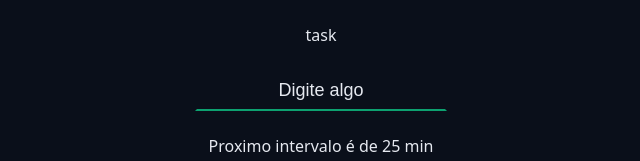
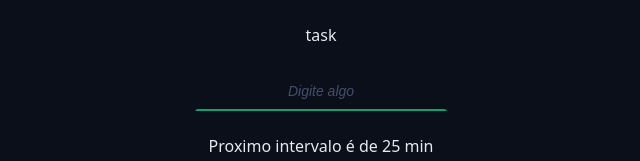
Before and after one commit to ravibarbosals/chronos-pomodoro, a React (Vite) app: page / in a window 1280 px wide. Shown: the part 517-678 px from the top of the page, without its empty margins (319-959 px from the left). Built offline with nearby package versions, Linux system fonts and the light colour scheme.

Commit message:
feat: implement task name state management in MainForm component

```diff
--- a/src/components/MainForm/index.tsx
+++ b/src/components/MainForm/index.tsx
@@ -2,8 +2,11 @@ import { PlayCircleIcon } from 'lucide-react';
 import { Cycles } from '../Cycles';
 import { DefaultButton } from '../DefaultButton';
 import { DefaultInput } from '../DefaultInput';
+import { useState } from 'react';
 
 export function MainForm() {
+  const [taskName, setTaskName] = useState('');
+
   function handleCreateNewTask(event: React.FormEvent<HTMLFormElement>) {
     event.preventDefault();
 
@@ -16,7 +19,9 @@ export function MainForm() {
           labelText='task'
           id='meuInput'
           type='text'
-          defaultValue='Digite algo'
+          placeholder='Digite algo'
+          value={taskName}
+          onChange={(e) => setTaskName(e.target.value)}
         />
       </div>
 
```
